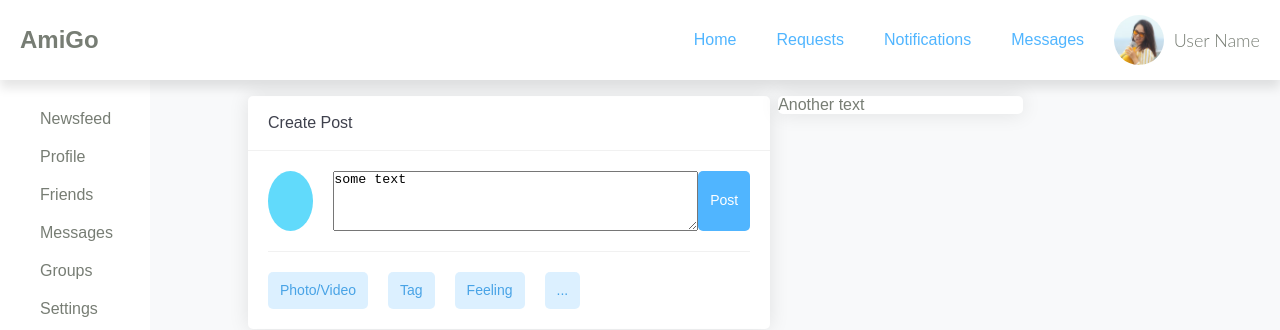
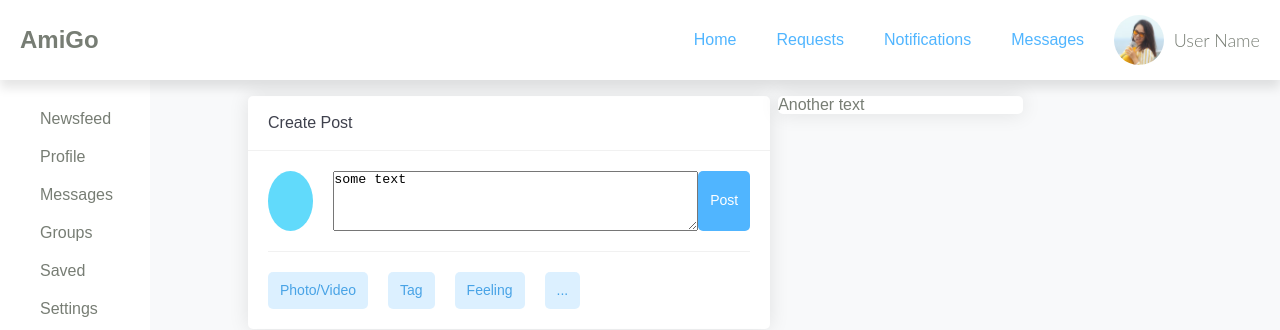
Before and after one commit to ivanna-pt/amigo-network, a React (Create React App) app: page /home in a window 1280 px wide. Shown: the top 330 px of the page. Built offline with nearby package versions, Linux system fonts and the light colour scheme.

Commit message:
Refactor Sidebar Nav

```diff
--- a/src/Components/Sidebar/Sidebar.jsx
+++ b/src/Components/Sidebar/Sidebar.jsx
@@ -8,9 +8,10 @@ const Sidebar = () => {
             <nav className={style.sidebarNav}>
                 <NavLink to="/home" className={style.navLink}>Newsfeed</NavLink>
                 <NavLink to="/profile" className={style.navLink}>Profile</NavLink>
-                <NavLink to="/friends" className={style.navLink}>Friends</NavLink>
+                {/*<NavLink to="/friends" className={style.navLink}>Friends</NavLink>*/}
                 <NavLink to="/messages" className={style.navLink}>Messages</NavLink>
                 <NavLink to="/group" className={style.navLink}>Groups</NavLink>
+                <NavLink to="/saved" className={style.navLink}>Saved</NavLink>
                 <NavLink to="/settings" className={style.navLink}>Settings</NavLink>
             </nav>
         </div>
--- a/src/Redux/newsfeedReducer.js
+++ b/src/Redux/newsfeedReducer.js
@@ -76,5 +76,6 @@ export const updateNewPostTextActionCreator = (text) => {
         newText: text
     }
 }
+console.log(initialState);
 
 export default newsfeedReducer;
--- a/src/Redux/redux-store.js
+++ b/src/Redux/redux-store.js
@@ -9,5 +9,5 @@ let reducers = combineReducers(
 );
 
 let store = createStore(reducers);
-
+console.log(store);
 export default store;
```
